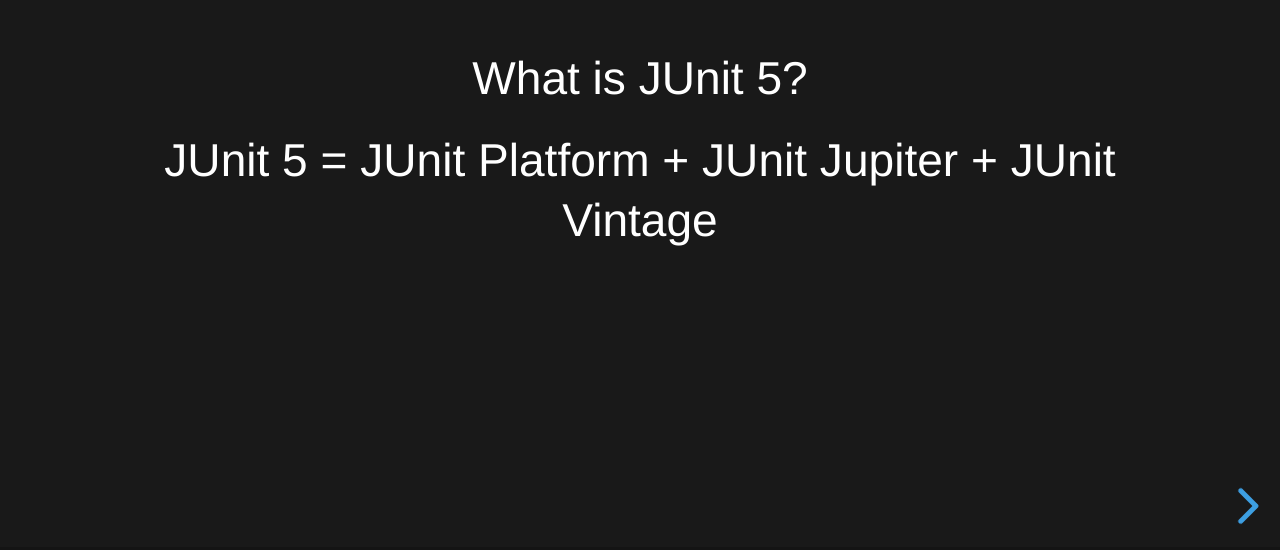
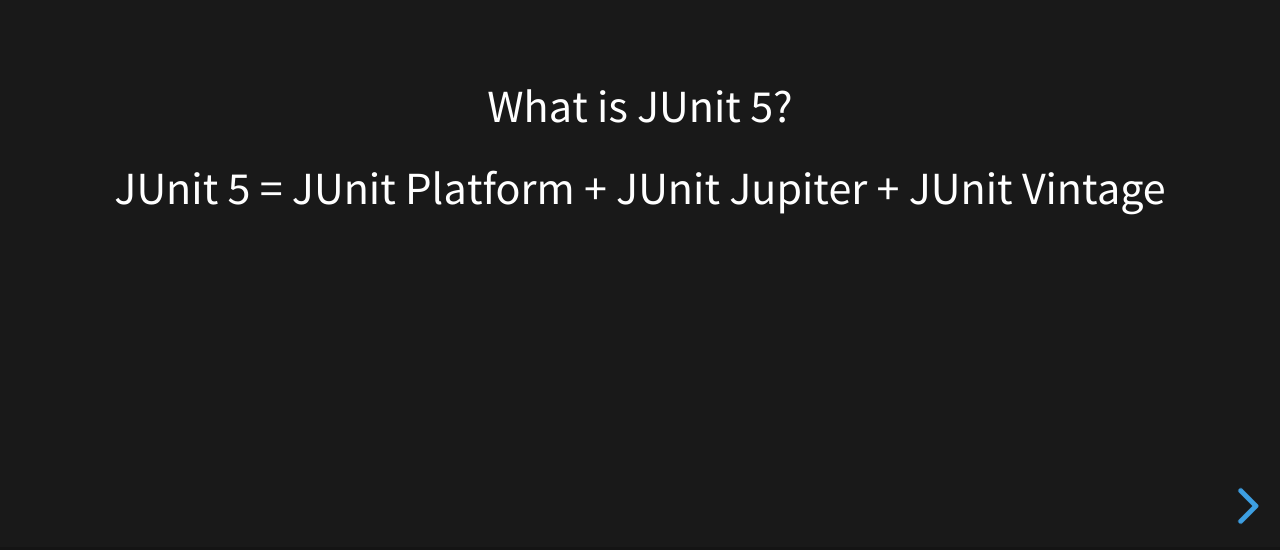
Before and after one commit to rickjjones/Presentations, a website: page 2020/Junit5.html in a window 1280 px wide. Shown: the part 250-800 px from the top of the page. Drawn offline with nearby package versions, Linux system fonts and the light colour scheme; files that its build step writes are made by us from their sources; a small style sheet from the web is missing; files whose address does not match are found by name.

Commit message:
fixed refs

```diff
--- a/2020/Junit5.html
+++ b/2020/Junit5.html
@@ -6,12 +6,12 @@
 
 		<title>reveal.js</title>
 
-		<link rel="stylesheet" href="dist/reset.css">
-		<link rel="stylesheet" href="dist/reveal.css">
-		<link rel="stylesheet" href="dist/theme/black.css" id="theme">
+		<link rel="stylesheet" href="../dist/reset.css">
+		<link rel="stylesheet" href="../dist/reveal.css">
+		<link rel="stylesheet" href="../dist/theme/black.css" id="theme">
 
 		<!-- Theme used for syntax highlighted code -->
-		<link rel="stylesheet" href="plugin/highlight/monokai.css" id="highlight-theme">
+		<link rel="stylesheet" href="../plugin/highlight/monokai.css" id="highlight-theme">
 	</head>
 	<body>
 		<div class="reveal">
```
